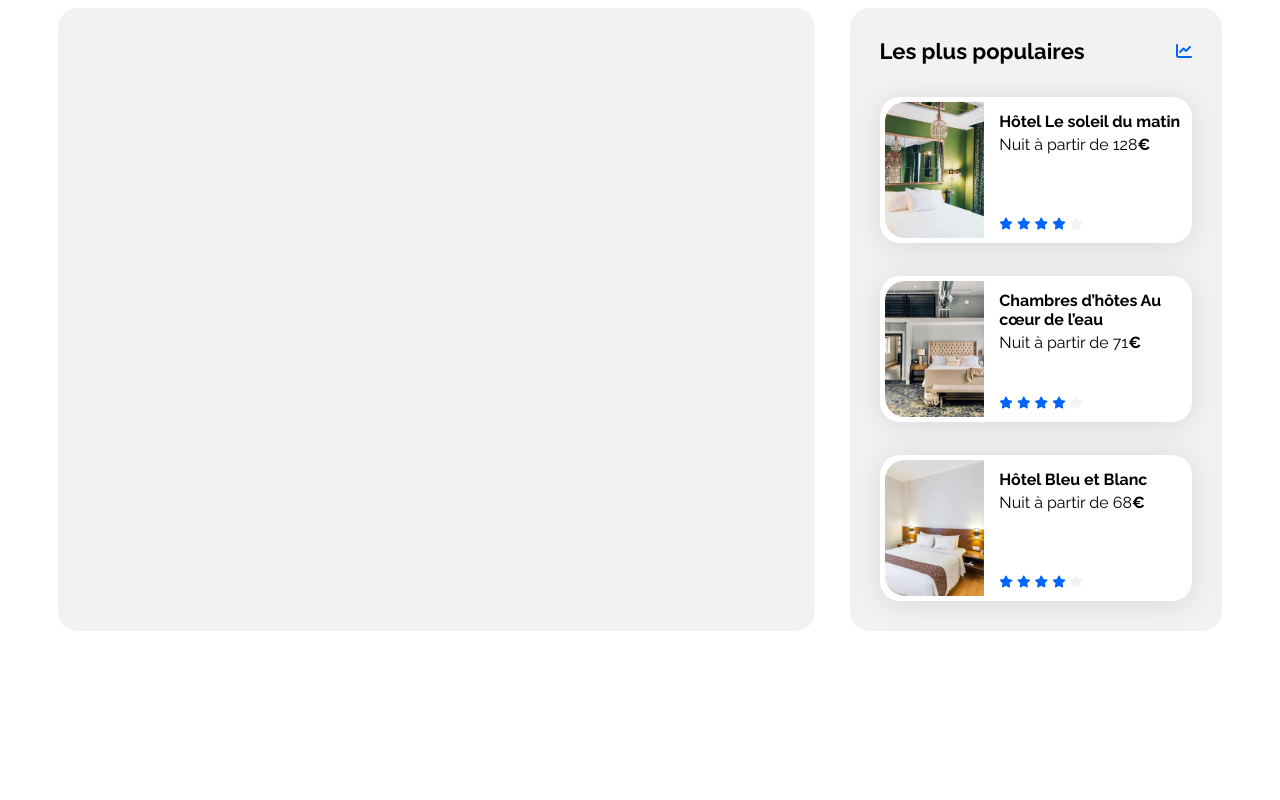
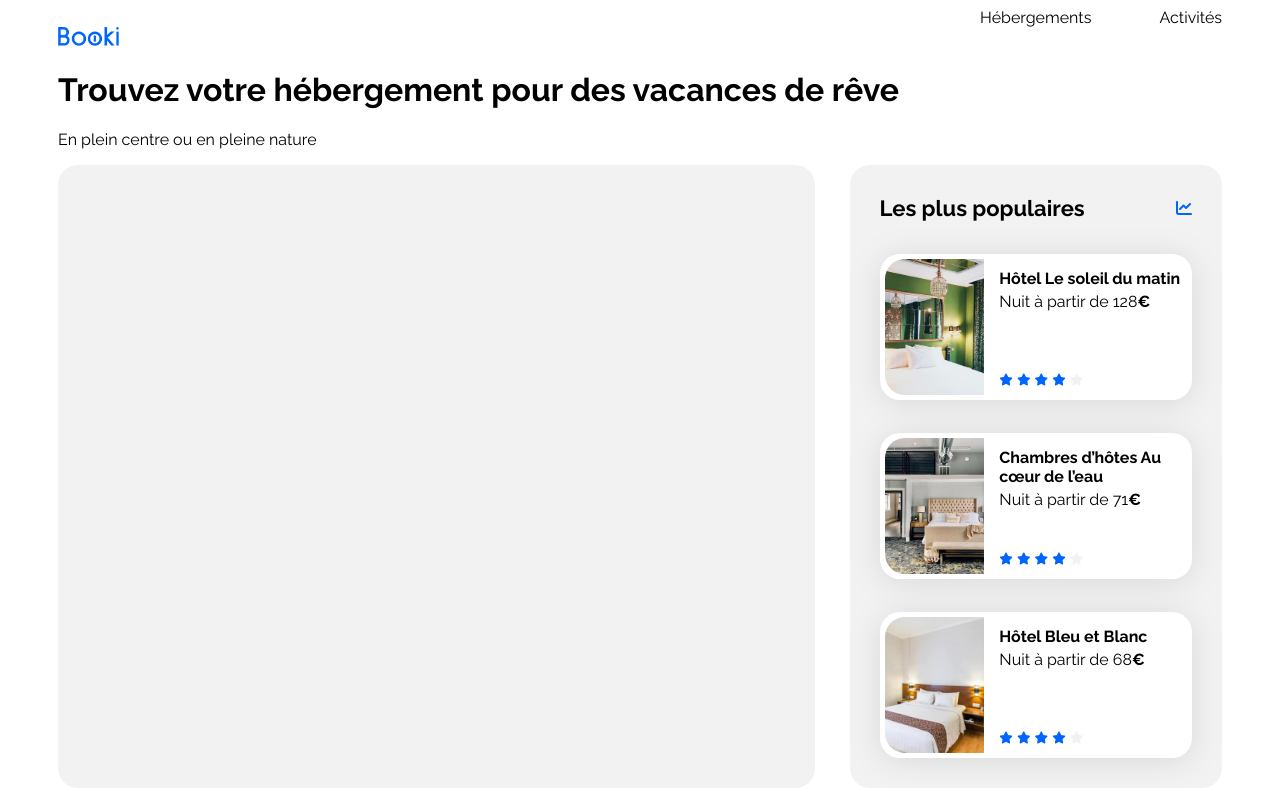
Before and after one commit to Manonrult/OC-projet-2--Booki, a plain HTML site: page index.html in a window 1280 px wide. Drawn offline with Linux system fonts and the light colour scheme.

Commit message:
Etape 3 : intégrer le header

```diff
--- a/css/style.css
+++ b/css/style.css
@@ -57,6 +57,36 @@ a {
 .neutral-star {
     color: var(--main-bg-color)
 }
+
+/****** Header *******/
+#menu {
+    display : flex;
+    justify-content: flex-end;
+    gap : 68px;
+    list-style : none;
+    margin : 0;
+    padding : 0;
+}
+
+#menu li:hover{
+    border-top :2px #0065FC solid;
+    color : #0065FC
+}
+
+.logo-booki {
+    width : 61.09px;
+    height : 19px;
+    top : 30px;
+    left : 50px;
+    padding : 0px 50px 0% 0px ;
+    gap : 10px ;
+
+}
+header {
+    margin: bottom 75px;
+}
+
+
 
 /****** Hebergements And Populaires ***********/
 .hebergements-and-populaires {
--- a/index.html
+++ b/index.html
@@ -17,7 +17,18 @@
 <body>
     <div class="main-container">
         <header></header>
-        <main>
+            <nav>
+                <ul id="menu">
+                    <li><a href="#hebergements">Hébergements</a></li>
+                    <li><a href="#">Activités</a></li>
+                </ul>
+             </nav>
+            <img class="logo-booki" src="images/logo/Booki.png" alt="Logo Booki">
+
+                <h1>Trouvez votre hébergement pour des vacances de rêve</h1>
+                <p class="sous-titre">En plein centre ou en pleine nature</p>
+
+         <main>
             <div class="hebergements-and-populaires">
                 <section class="hebergements">
 
```
